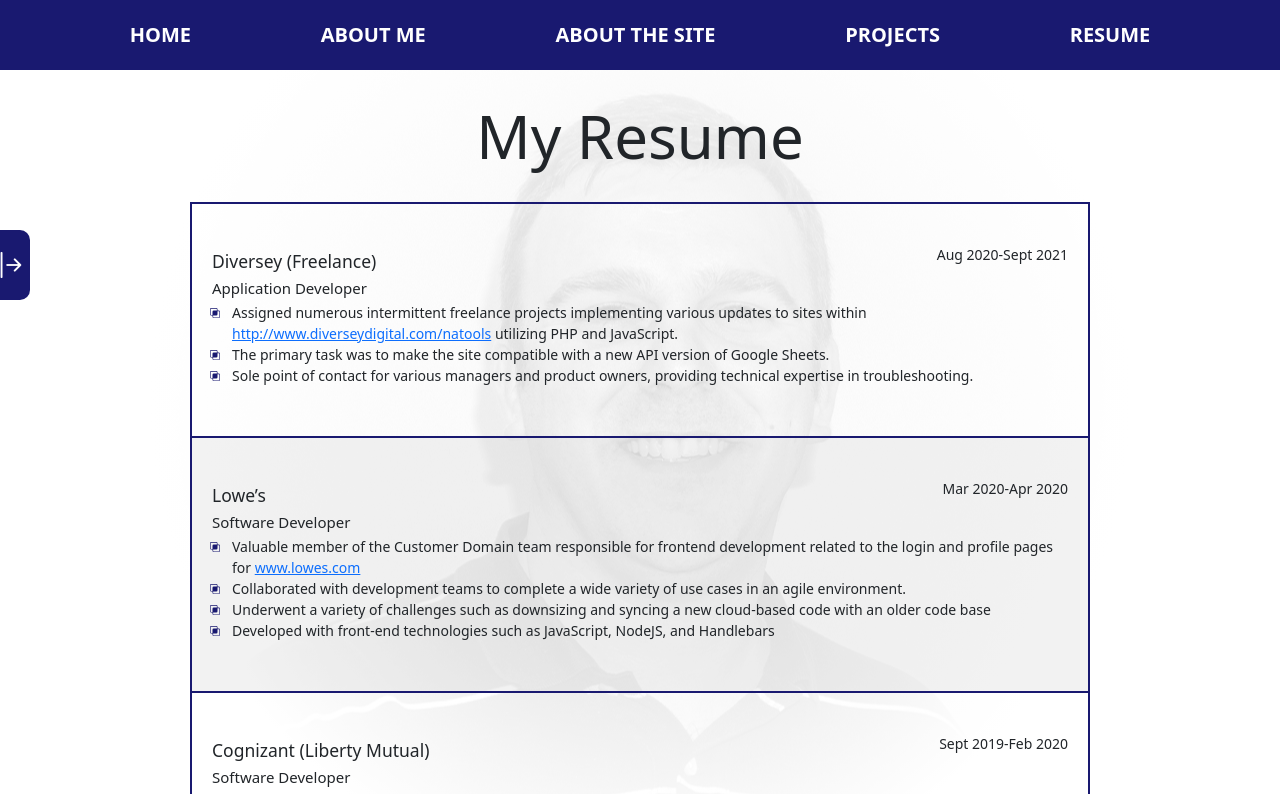
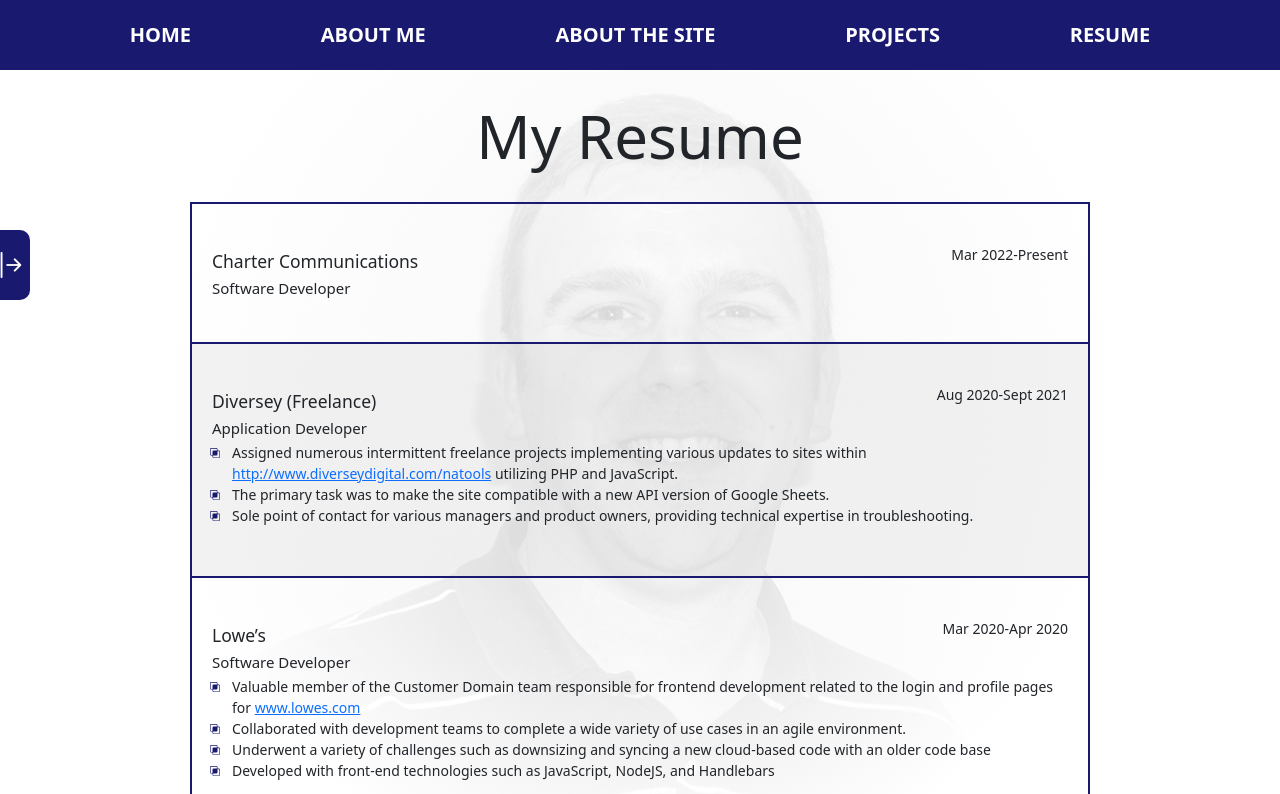
Before and after one commit to DaveKeith/firebase-portfolio, a Next.js app: page /resume in a window 1280 px wide. Shown: the top 794 px of the page. Built offline with nearby package versions, Linux system fonts and the light colour scheme.

Commit message:
added scss variables

```diff
--- a/pages/resume/index.js
+++ b/pages/resume/index.js
@@ -5,6 +5,10 @@
 
 const Resume = () => {
     const resumeList = [
+        {
+            id: "charter",
+            job: "Charter Communications"
+        },
         {
             id: "diversey-freelance",
             job: "Diversey (Freelance)"
@@ -59,6 +63,11 @@
         <Headline text={"My Resume"} />
         <TableOfContents title="Resume Index" contentsList={resumeList} />
         <section className="content">
+            <div className="job" id="charter">
+                <h3>Charter Communications</h3>
+                <span>Mar 2022-Present</span>
+                <h4>Software Developer</h4>
+            </div>
             <div className="job" id="diversey-freelance">
                 <h3>Diversey (Freelance)</h3>
                 <span>Aug 2020-Sept 2021</span>
--- a/styles/abstracts/_variables.scss
+++ b/styles/abstracts/_variables.scss
@@ -0,0 +1,6 @@
+$color-primary: midnightblue;
+$color-primary-hover: darkslateblue;
+
+$color-text-light: #555555;
+
+$color-alt-item: rgba(lightgrey, 0.3);
--- a/styles/components/_header.scss
+++ b/styles/components/_header.scss
@@ -13,12 +13,12 @@
         width: 100vw;
         text-align: center;
         z-index: 999;
-        background-color: midnightblue;
+        background-color: $color-primary;
 
         :hover{
             transform: scale(0.85);
             transition: transform 0.5s;
-            background-color: darkslateblue;
+            background-color: $color-primary-hover;
             color: white;
             list-style: none;
             border-radius: 1rem;
--- a/styles/pages/_about-me.scss
+++ b/styles/pages/_about-me.scss
@@ -1,4 +1,8 @@
 .me{
+    p{
+        color: $color-text-light;
+    }
+
     &--img{
         float: left;
         margin-right: 2rem;
@@ -14,7 +18,7 @@
 
         &__pic1{
             border-radius: 50% !important;
-            border: 2px solid midnightblue !important;
+            border: 2px solid $color-primary !important;
         }
     }
 }
--- a/styles/pages/_about-tech.scss
+++ b/styles/pages/_about-tech.scss
@@ -1,6 +1,6 @@
 .about{
     &--git{
-        background-color: rgba(lightgrey, 0.3);
+        background-color: $color-alt-item;
         display: grid;
         grid-template-columns: 10rem 1fr;
         grid-template-rows: calc(2rem + 0.6vw) 1fr;
--- a/styles/pages/_home-grid.scss
+++ b/styles/pages/_home-grid.scss
@@ -9,10 +9,16 @@
         width: 25rem;
         padding: 4rem;
         text-align: center;
-        border: 2px solid midnightblue;
+        border: 1px solid $color-primary;
         border-radius: 50%;
-        box-shadow: inset 0 0 1rem 0.5rem midnightblue;
+        box-shadow: inset 0 0 1rem 0.5rem $color-primary;
         transition: box-shadow 0.5s linear, transform 0.5s linear;
+        color: $color-text-light;
+
+        h2{
+            font-weight: 300;
+            color: $color-primary;
+        }
 
         &--right{
             justify-self: end;
@@ -20,8 +26,8 @@
 
         &:hover{
             cursor: pointer;
-            box-shadow: inset 0 0 0.5rem 0.25rem midnightblue;
-            transform: scale(1.4);
+            box-shadow: inset 0 0 0.5rem 0.25rem $color-primary;
+            transform: scale(1.2);
             transition: box-shadow 1s cubic-bezier(1, 2.5, 0.4, 1.8), transform 1s cubic-bezier(1, 2.5, 0.4, 1.8);
         }
     }
--- a/styles/pages/_jobs.scss
+++ b/styles/pages/_jobs.scss
@@ -1,15 +1,15 @@
 .job{
     &:first-child{
-        border-top: 2px solid midnightblue;;
+        border-top: 2px solid $color-primary;;
     }
 
     &:nth-child(even){
-        background-color: rgba(lightgrey, 0.3);
-        border: 2px solid midnightblue;
+        background-color: $color-alt-item;
+        border: 2px solid $color-primary;
     }
 
-    border-left: 2px solid midnightblue;
-    border-right: 2px solid midnightblue;
+    border-left: 2px solid $color-primary;
+    border-right: 2px solid $color-primary;
     padding: 4rem 2rem;
 
     h3{
--- a/styles/pages/_projects-grid.scss
+++ b/styles/pages/_projects-grid.scss
@@ -5,6 +5,10 @@
     grid-template-rows: 1fr;
     gap: 3rem;
 
+    p{
+        color: $color-text-light;
+    }
+
     @include respond(phone) { // width < 600?
         grid-template-columns: 1fr;
     }
```
